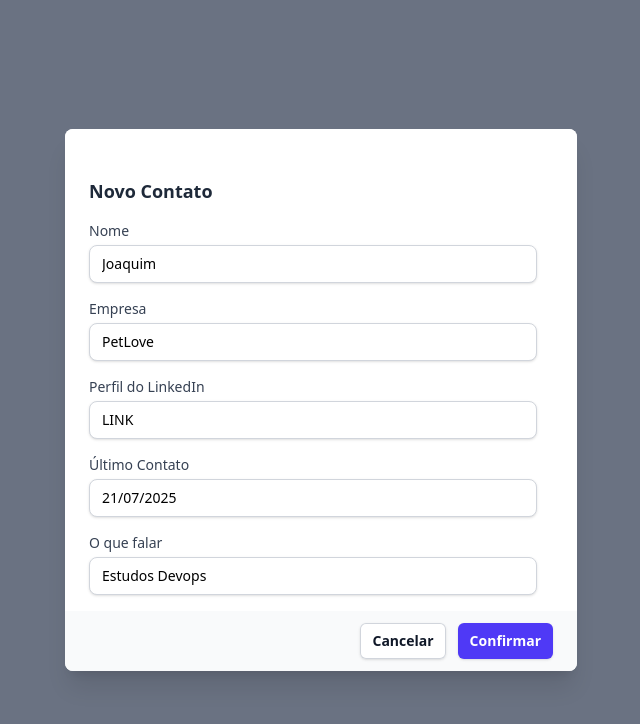
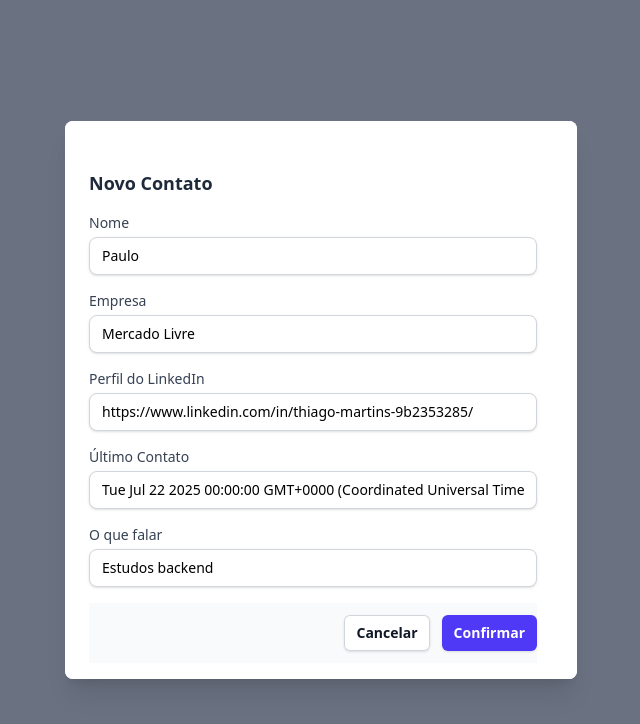
Before and after one commit to AlineEspindola/customer-crud, a Next.js app: page / in a window 1280 px wide. Both pictures are taken after a click on the button "Novo Contato". Shown: the top 724 px of the page, without its empty margins (319-959 px from the left). Built offline with nearby package versions, Linux system fonts and the light colour scheme.

Commit message:
feat: Deixa mais funcional o form

```diff
--- a/src/app/page.tsx
+++ b/src/app/page.tsx
@@ -6,6 +6,7 @@ import { IconAddContact } from "@/components/Icons";
 import ModalTailwindUI from "@/components/Modal";
 import Table from "@/components/Table";
 import Person from "@/core/Person";
+import { useState } from "react";
 
 const titles = [
   "Nome",
@@ -43,14 +44,23 @@ function personDeleted(person: Person) {
 }
 
 export default function Home() {
+
+  function savePerson(person: Person) {
+    console.log(person)
+  }
+
+  const [visible, setVisible] = useState<'table' | 'form'>('table')
+
   return (
     <div className=" max-w-5xl mx-auto">
       <NetworkingLottie />
       <ModalTailwindUI
         textButton="Novo Contato"
         iconButton={<IconAddContact />}
+        onClick={() => setVisible('form')}
+        open={visible ? visible === "form" ? true : false : false}
         content={
-          <Form/>
+          <Form person={data[1]} cancel={() => setVisible('table')} personChange={savePerson}/>
         }
       />
       <Table
--- a/src/components/Form.tsx
+++ b/src/components/Form.tsx
@@ -1,17 +1,61 @@
+import Person from "@/core/Person";
 import Input from "./Input";
+import { useState } from "react";
 
-interface FormProps {}
+interface FormProps {
+  person: Person;
+  personChange?: (person: Person) => void
+  cancel?: () => void;
+
+}
 
 export default function Form(props: FormProps) {
+  const id = props.person?.personID;
+  const [name, setName] = useState(props.person?.personName);
+  const [company, setCompany] = useState(props.person?.personCompany);
+  const [profile, setProfile] = useState(props.person?.personProfile);
+  const [lastContact, setLastContact] = useState(
+    props.person?.personLastContact ?? ""
+  );
+  const [whatToSay, setWhatToSay] = useState(props.person?.personWhatToSay);
+
   return (
     <div className="mt-6 bg-white space-y-4 w-full">
       <h2 className="text-lg font-semibold text-gray-800 mb-4">Novo Contato</h2>
       <div className="flex flex-col space-y-4">
-        <Input text="Nome" value="Joaquim" />
-        <Input text="Empresa" value="PetLove" />
-        <Input text="Perfil do LinkedIn" value="LINK" />
-        <Input text="Último Contato" value="21/07/2025" />
-        <Input text="O que falar" value="Estudos Devops" />
+        <Input text="Nome" value={name || ""} valueChange={setName} />
+        <Input text="Empresa" value={company || ""} valueChange={setCompany} />
+        <Input
+          text="Perfil do LinkedIn"
+          value={profile || ""}
+          valueChange={setProfile}
+        />
+        <Input
+          text="Último Contato"
+          value={String(lastContact)}
+          valueChange={setLastContact}
+        />
+        <Input
+          text="O que falar"
+          value={whatToSay || ""}
+          valueChange={setWhatToSay}
+        />
+      </div>
+      <div className="bg-gray-50 py-3 sm:flex sm:flex-row-reverse">
+        <button
+          type="button"
+          onClick={() => props.personChange?.(new Person(id, name, company, profile, lastContact, whatToSay))}
+          className="cursor-pointer inline-flex w-full justify-center rounded-md bg-indigo-600 hover:bg-indigo-700 px-3 py-2 text-sm font-semibold text-white shadow-sm sm:ml-3 sm:w-auto "
+        >
+          Confirmar
+        </button>
+        <button
+          type="button"
+          onClick={props.cancel}
+          className="mt-3 inline-flex w-full justify-center rounded-md bg-white py-2 px-3 text-sm font-semibold text-gray-900 shadow-sm ring-1 ring-inset ring-gray-300 hover:bg-gray-50 sm:mt-0 sm:w-auto cursor-pointer"
+        >
+          Cancelar
+        </button>
       </div>
     </div>
   );
--- a/src/components/Input.tsx
+++ b/src/components/Input.tsx
@@ -1,15 +1,12 @@
-import { useState } from "react";
-
 interface InputProps {
   type?: "text" | "number";
   text: string;
   value: string | number;
   readOnly?: boolean;
+  valueChange?: (value: any) => void;
 }
 
 export default function Input(props: InputProps) {
-  const [value, setValue] = useState("");
-
   return (
     <div className="flex flex-col space-y-1">
       <label className="text-sm font-medium text-gray-700">{props.text}</label>
@@ -17,7 +14,7 @@ export default function Input(props: InputProps) {
         type={props.type ?? "text"}
         value={props.value}
         readOnly={props.readOnly}
-        onChange={(e) => setValue(e.target.value)}
+        onChange={e => props.valueChange?.(e.target.value)}
         className="w-full rounded-lg border border-gray-300 bg-white px-3 py-2 text-sm shadow-sm
                    focus:border-indigo-500 focus:ring-2 focus:ring-indigo-500"
       />
--- a/src/components/Modal.tsx
+++ b/src/components/Modal.tsx
@@ -6,23 +6,23 @@ interface ModalTailwindUIProps {
   textButton: string;
   iconButton: ReactNode;
   content: ReactNode;
+  open: boolean;
+  onClick?: () => void;
 }
 
 export default function ModalTailwindUI(props: ModalTailwindUIProps) {
-  const [open, setOpen] = useState(false);
-
   return (
     <div className="pb-4 flex justify-end">
       <button
         type="button"
-        onClick={() => setOpen(true)}
+        onClick={props.onClick}
         className="flex gap-2 items-center justify-center rounded-md bg-indigo-600 px-4 py-2 text-white hover:bg-indigo-700 cursor-pointer"
       >
         {props.iconButton}
         {props.textButton}
       </button>
 
-      {open && (
+      {props.open && (
         <div
           className="relative z-10"
           aria-labelledby="modal-title"
@@ -40,7 +40,7 @@ export default function ModalTailwindUI(props: ModalTailwindUIProps) {
                     <div className="mt-3 text-center sm:ml-4 sm:mt-0 sm:text-left"></div>
                   </div>
                 </div>
-                <div className="bg-gray-50 px-4 py-3 sm:flex sm:flex-row-reverse sm:px-6">
+                {/* <div className="bg-gray-50 px-4 py-3 sm:flex sm:flex-row-reverse sm:px-6">
                   <button
                     type="button"
                     onClick={() => setOpen(false)}
@@ -55,7 +55,7 @@ export default function ModalTailwindUI(props: ModalTailwindUIProps) {
                   >
                     Cancelar
                   </button>
-                </div>
+                </div> */}
               </div>
             </div>
           </div>
```
